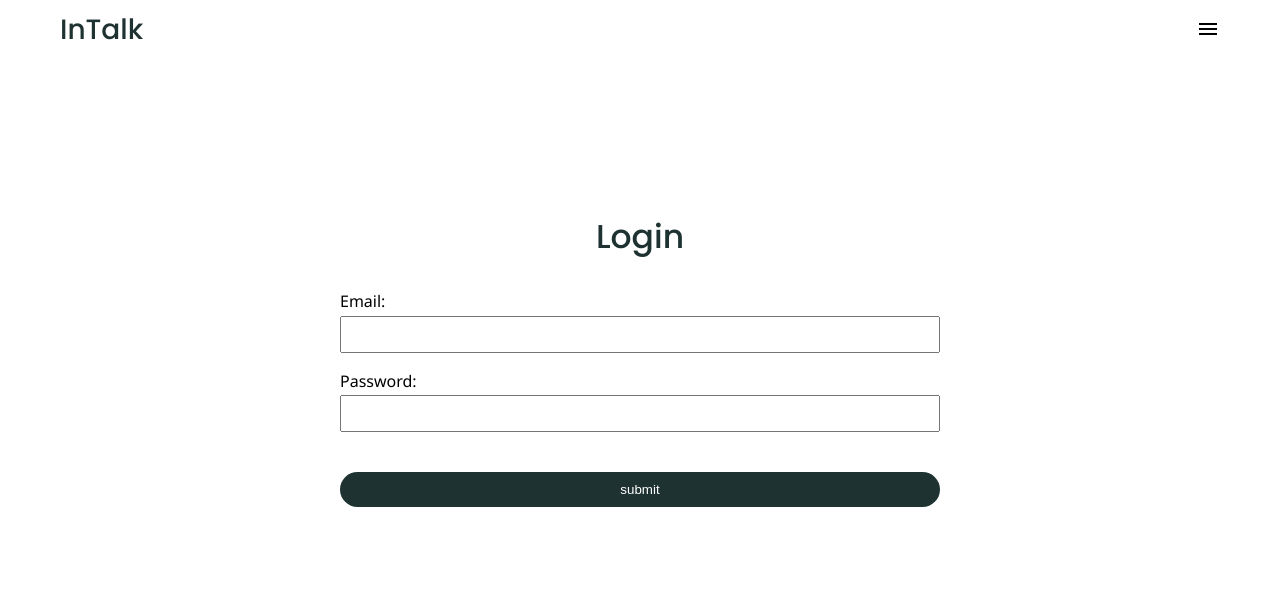
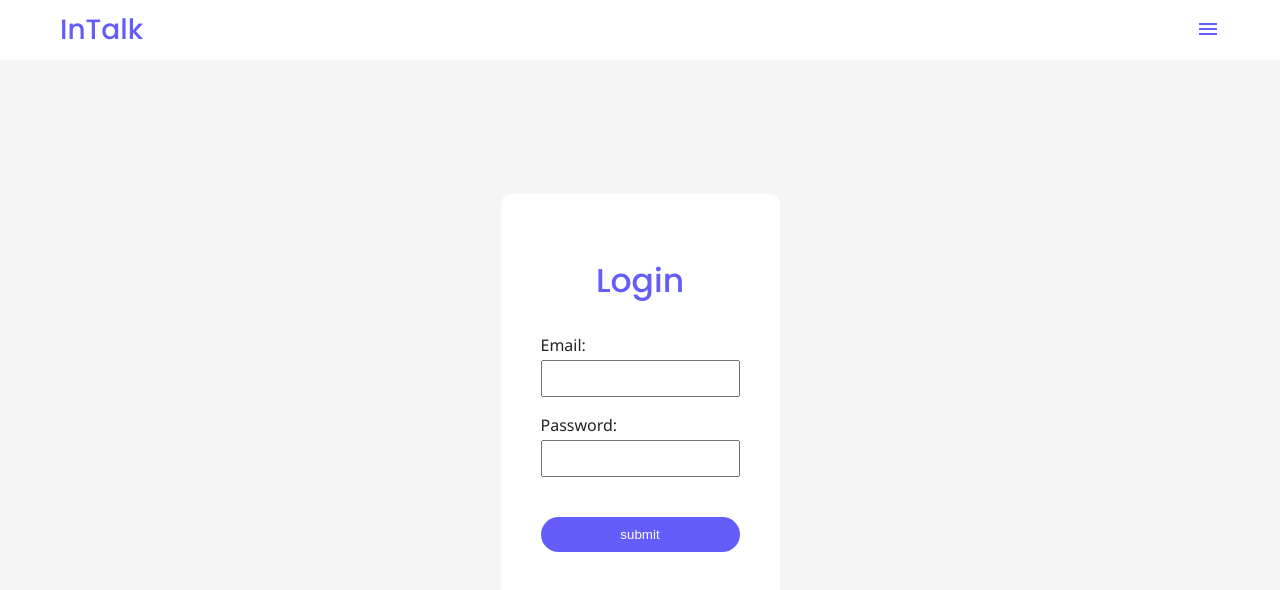
Before and after one commit to JoseMiralles/DiscordClone, a React (Create React App) app in the folder frontend/: page /login in a window 1280 px wide. Shown: the top 590 px of the page. Built offline with nearby package versions, Linux system fonts and the light colour scheme.

Commit message:
Fixed form styling

```diff
--- a/frontend/src/Components/NavBar.scss
+++ b/frontend/src/Components/NavBar.scss
@@ -18,6 +18,7 @@
 
 #nav-menu-button{
     padding-right: $common-padding;
+    color: $main;
     &:hover{
         cursor: pointer;
     }
--- a/frontend/src/Components/session/AuthPage.scss
+++ b/frontend/src/Components/session/AuthPage.scss
@@ -4,15 +4,25 @@
 .auth-form-section{
     padding-top: 10vh;
     padding-bottom: 10vh;
+    background-color: $secondary-light;
+    min-height: 67vh;
+    display: flex;
+
+    .container{
+        display: flex;
+        flex-direction: column;
+        align-items: center;
+    }
 }
 
 .auth-form-wrapper{
     max-width: 600px;
     padding-left: $common-padding * 2;
     padding-right: $common-padding * 2;
-    margin: auto;
-    margin-top: $common-padding * 2;
-    margin-bottom: $common-padding * 2;
+    padding-top: $common-padding * 1.5;
+    padding-bottom: $common-padding * 1.5;
+    background-color: $light;
+    border-radius: 10px;
 }
 
 .auth-form{
@@ -40,7 +50,7 @@
 
 .auth-form-title{
     font-size: 33px;
-    color: #1E3231;
+    color: $main;
     font-family: 'Poppins', sans-serif;
     padding: $common-padding * 2;
     text-align: center;
--- a/frontend/src/Style_variables/colors.scss
+++ b/frontend/src/Style_variables/colors.scss
@@ -1,7 +1,9 @@
-// https://coolors.co/ffffff-f5f5f5-485665-1e3231
+// https://coolors.co/ffffff-f5f5f5-252323-655df9-736cfa
 
-$main: #1E3231;
-$secondary: #485665;
+$main: #655DF9;
+$secondary: #736cfa;
 
 $light: white;
 $secondary-light: #F5F5F5;
+
+$dark: #252323;
--- a/frontend/src/index.scss
+++ b/frontend/src/index.scss
@@ -7,6 +7,7 @@
 
 html {
     font-family: "Segoe UI",Arial,sans-serif;
+    color: $dark;
 }
 
 .section{
```
